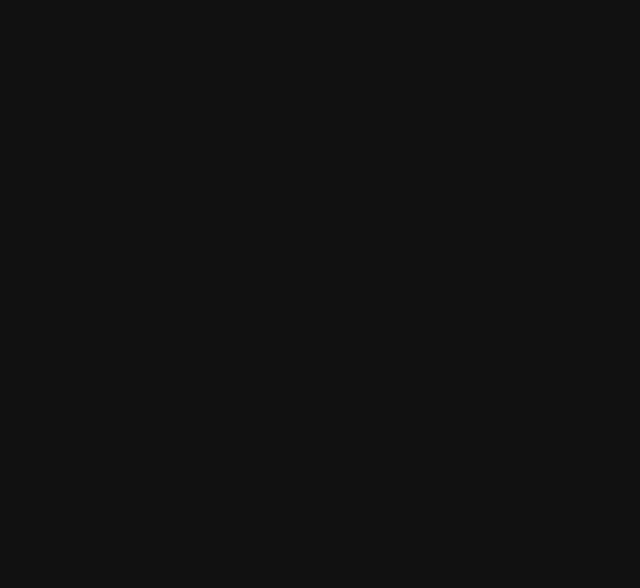
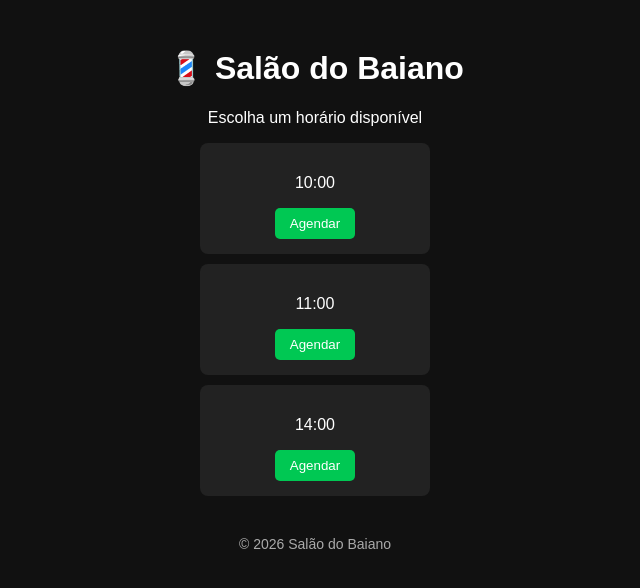
Before and after one commit to alandouglasdonato30-sudo/salao-baiano, a plain HTML site: page index.html in a window 1280 px wide. Shown: the whole page, without its empty margins (325-965 px from the left). Drawn offline with Linux system fonts and the light colour scheme.

Commit message:
Update index.html

```diff
--- a/index.html
+++ b/index.html
@@ -4,19 +4,20 @@
 <meta charset="UTF-8">
 <meta name="viewport" content="width=device-width, initial-scale=1.0">
 <title>Salão do Baiano - Agendamento</title>
+
 <style>
 body{
     font-family: Arial, sans-serif;
     background: #111;
     color: white;
     text-align: center;
+    padding: 20px;
 }
 .slot{
     background:#222;
     padding:15px;
-    margin:10px;
+    margin:10px auto;
     border-radius:8px;
-    display:inline-block;
     width:200px;
 }
 button{
@@ -30,13 +31,32 @@
 button:disabled{
     background:gray;
 }
-#paymentBox, #senhaBox{
-    display:none;
-    margin-top:20px;
-}
-img{
-    width:200px;
-}
 </style>
 </head>
+
 <body>
+
+<h1>💈 Salão do Baiano</h1>
+<p>Escolha um horário disponível</p>
+
+<div class="slot">
+    <p>10:00</p>
+    <button>Agendar</button>
+</div>
+
+<div class="slot">
+    <p>11:00</p>
+    <button>Agendar</button>
+</div>
+
+<div class="slot">
+    <p>14:00</p>
+    <button>Agendar</button>
+</div>
+
+<p style="margin-top:40px; font-size:14px; color:#aaa;">
+    © 2026 Salão do Baiano
+</p>
+
+</body>
+</html>
```
